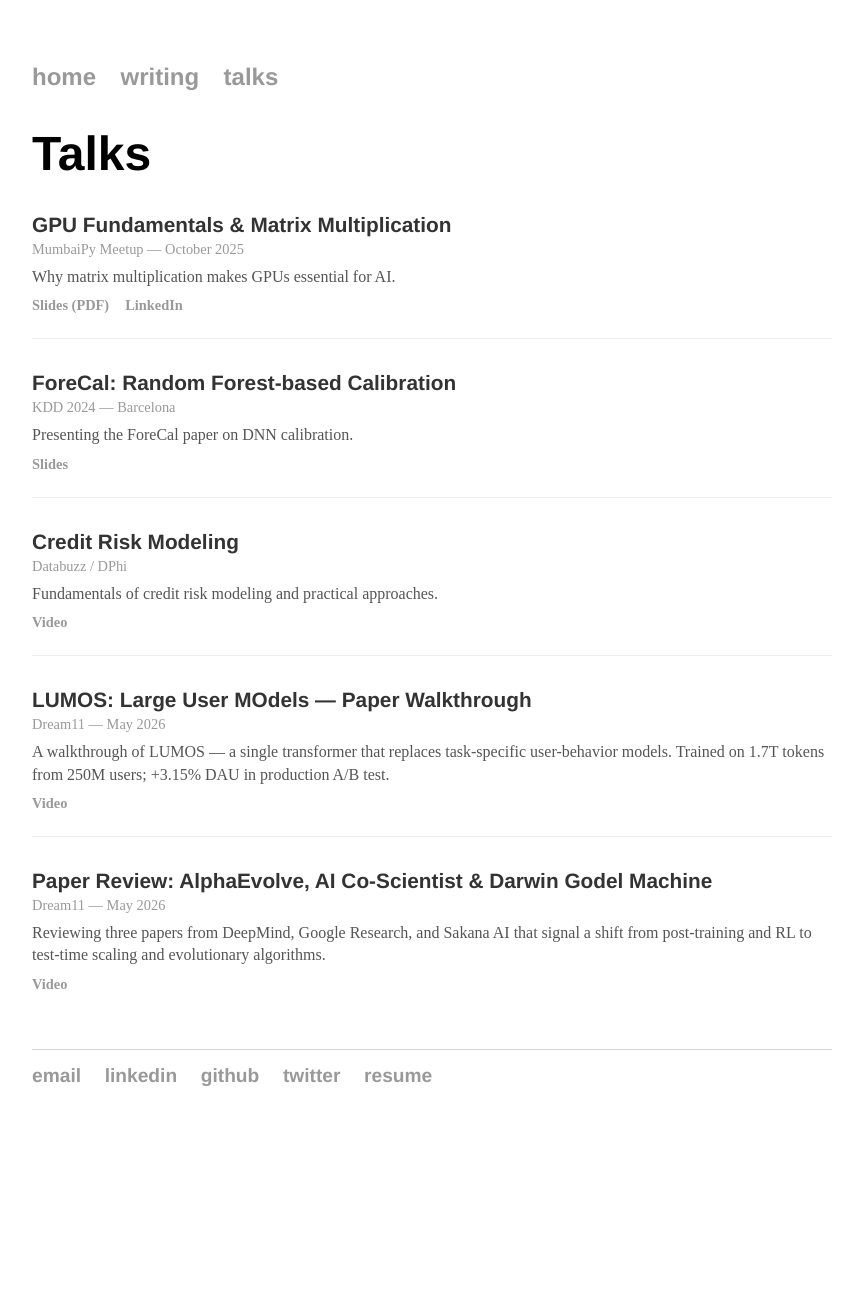
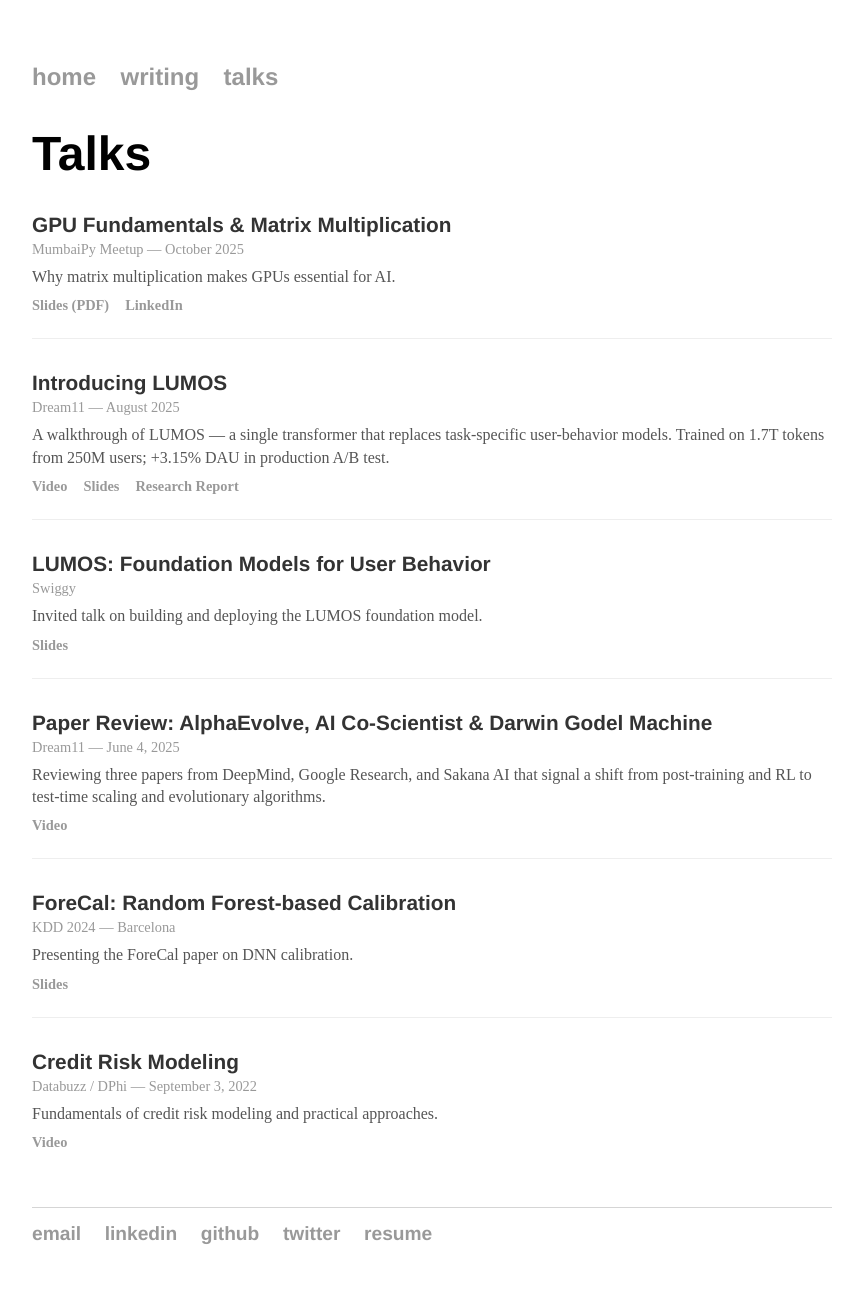
Before and after one commit to dhruvnigam93/dhruvnigam93.github.io, a Jekyll site: the page built from talks/index.html, in a window 1280 px wide. Shown: the whole page, without its empty margins (208-1071 px from the left). Built offline with Jekyll 4.4.1, drawn with Linux system fonts in a browser that asks for light colours; before the commit the page ends 1149 px from its top, so only the background shows below that.

Commit message:
update talks: fix dates, add LUMOS slides, add Swiggy talk
- LUMOS talk: Aug 2025, rename to Introducing LUMOS, add slides + arXiv
- AlphaEvolve review: Jun 4, 2025
- Credit Risk: Sep 3, 2022
- Add Swiggy LUMOS presentation as new talk entry

Co-Authored-By: Claude Opus 4.6 (1M context) <noreply@anthropic.com>

```diff
--- a/talks/index.html
+++ b/talks/index.html
@@ -16,6 +16,35 @@ title: Talks
 	</div>
 
 	<div class="talk-entry">
+		<span class="talk-title">Introducing LUMOS</span>
+		<span class="talk-venue">Dream11 — August 2025</span>
+		<p class="talk-desc">A walkthrough of LUMOS — a single transformer that replaces task-specific user-behavior models. Trained on 1.7T tokens from 250M users; +3.15% DAU in production A/B test.</p>
+		<div class="talk-links">
+			<a href="https://youtu.be/emOBH2SW3rI">Video</a>
+			<a href="/assets/lumos-slides.pdf">Slides</a>
+			<a href="https://arxiv.org/abs/2501.12984">Research Report</a>
+		</div>
+	</div>
+
+	<div class="talk-entry">
+		<span class="talk-title">LUMOS: Foundation Models for User Behavior</span>
+		<span class="talk-venue">Swiggy</span>
+		<p class="talk-desc">Invited talk on building and deploying the LUMOS foundation model.</p>
+		<div class="talk-links">
+			<a href="/assets/lumos-swiggy-slides.pdf">Slides</a>
+		</div>
+	</div>
+
+	<div class="talk-entry">
+		<span class="talk-title">Paper Review: AlphaEvolve, AI Co-Scientist & Darwin Godel Machine</span>
+		<span class="talk-venue">Dream11 — June 4, 2025</span>
+		<p class="talk-desc">Reviewing three papers from DeepMind, Google Research, and Sakana AI that signal a shift from post-training and RL to test-time scaling and evolutionary algorithms.</p>
+		<div class="talk-links">
+			<a href="https://youtu.be/xvmQkcCqNOc">Video</a>
+		</div>
+	</div>
+
+	<div class="talk-entry">
 		<span class="talk-title">ForeCal: Random Forest-based Calibration</span>
 		<span class="talk-venue">KDD 2024 — Barcelona</span>
 		<p class="talk-desc">Presenting the ForeCal paper on DNN calibration.</p>
@@ -26,28 +55,10 @@ title: Talks
 
 	<div class="talk-entry">
 		<span class="talk-title">Credit Risk Modeling</span>
-		<span class="talk-venue">Databuzz / DPhi</span>
+		<span class="talk-venue">Databuzz / DPhi — September 3, 2022</span>
 		<p class="talk-desc">Fundamentals of credit risk modeling and practical approaches.</p>
 		<div class="talk-links">
 			<a href="https://www.youtube.com/live/4acAw17khkY">Video</a>
 		</div>
 	</div>
-
-	<div class="talk-entry">
-		<span class="talk-title">LUMOS: Large User MOdels — Paper Walkthrough</span>
-		<span class="talk-venue">Dream11 — May 2026</span>
-		<p class="talk-desc">A walkthrough of LUMOS — a single transformer that replaces task-specific user-behavior models. Trained on 1.7T tokens from 250M users; +3.15% DAU in production A/B test.</p>
-		<div class="talk-links">
-			<a href="https://youtu.be/emOBH2SW3rI">Video</a>
-		</div>
-	</div>
-
-	<div class="talk-entry">
-		<span class="talk-title">Paper Review: AlphaEvolve, AI Co-Scientist & Darwin Godel Machine</span>
-		<span class="talk-venue">Dream11 — May 2026</span>
-		<p class="talk-desc">Reviewing three papers from DeepMind, Google Research, and Sakana AI that signal a shift from post-training and RL to test-time scaling and evolutionary algorithms.</p>
-		<div class="talk-links">
-			<a href="https://youtu.be/xvmQkcCqNOc">Video</a>
-		</div>
-	</div>
 </div>
```
Also changed, not shown: 2 other files.
